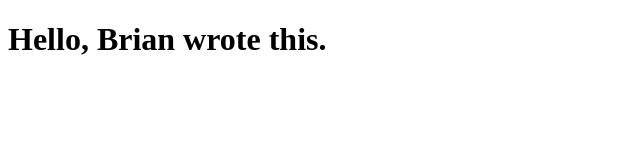
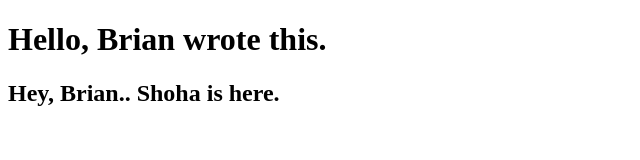
Before and after one commit to DiamondToliver/hello_world_collab, a plain HTML site: page index.html in a window 1280 px wide. Shown: the whole page, without its empty margins (0-640 px from the left). Drawn offline with Linux system fonts and the light colour scheme.

Commit message:
Shoha's commit

```diff
--- a/index.html
+++ b/index.html
@@ -8,6 +8,7 @@
 </head>
 <body>
     <h1>Hello, Brian wrote this.</h1>
+    <h2>Hey, Brian.. Shoha is here. </h2>
 
 </body>
 </html>
```
